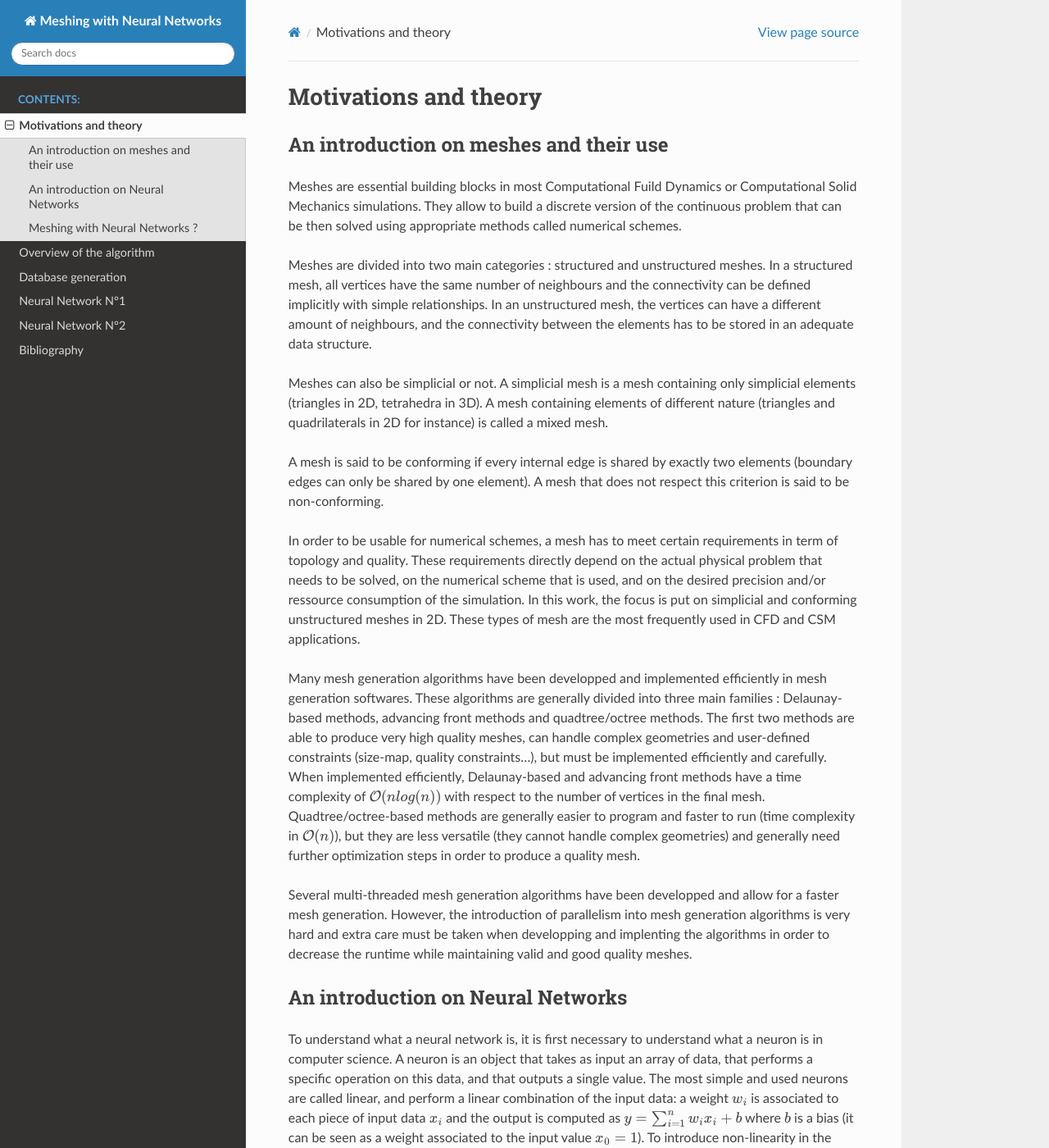
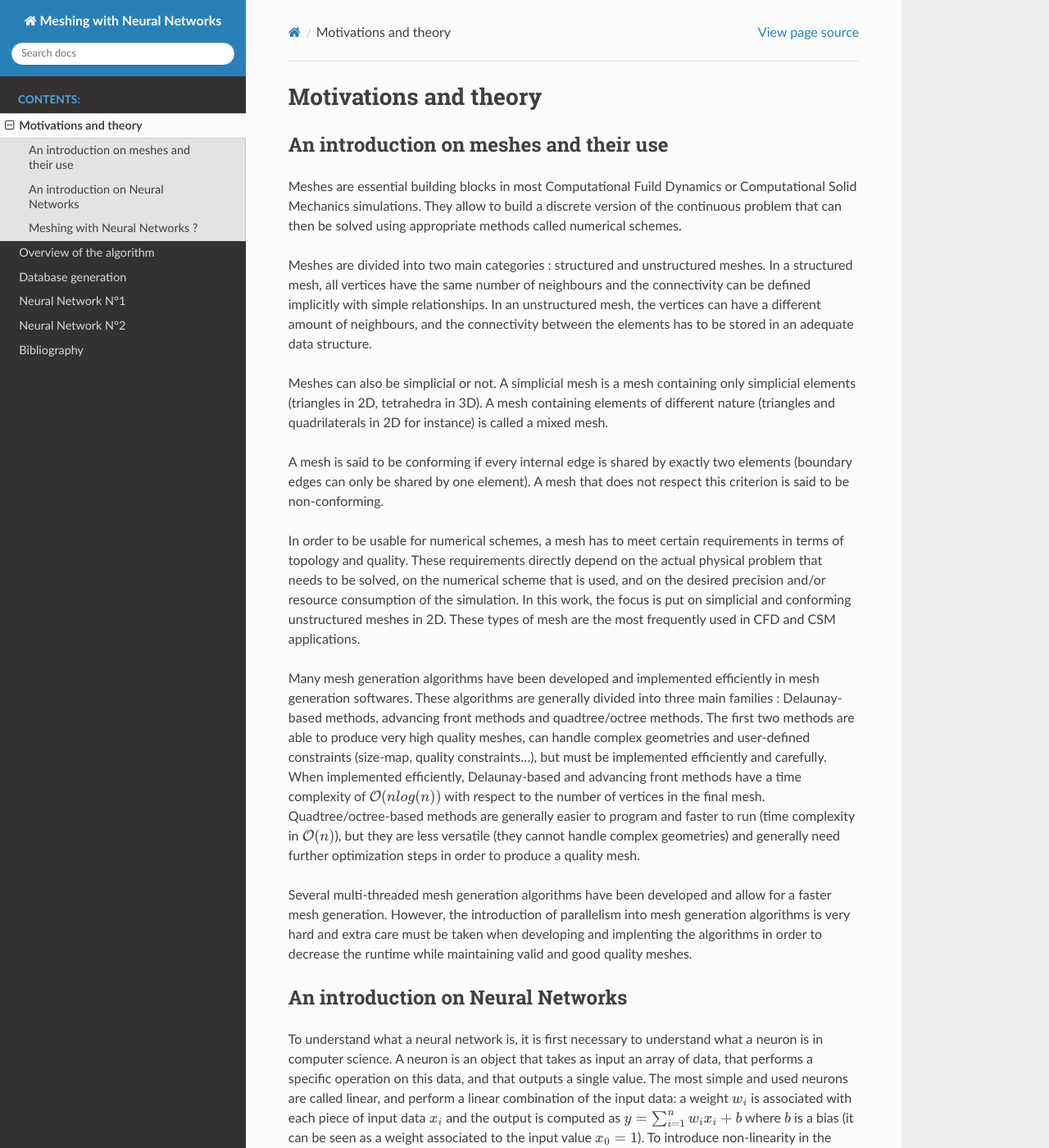
Before and after one commit to mtruel/projet_NN, a Sphinx documentation site: the page built from doc/source/motivations.rst, in a window 1280 px wide and 1400 px high. Shown: the whole window at 82% size. Built offline with Sphinx 7.4.7 and the Read the Docs theme 2.0.0, drawn with Linux system fonts in a browser that asks for light colours; some of the changed text lies outside the part shown.

Commit message:
[DOC] motivations - orthographe

```diff
--- a/doc/source/NN1.rst
+++ b/doc/source/NN1.rst
@@ -29,6 +29,8 @@ During a training, the accuracy, average loss and the standard deviation are plo
   :align: center
   :alt: Training for 4 contour nodes.
 
+  Training results for 4 countour nodes
+
 The network converges well. The accuracy reaches 80% that after 500 epochs while the averge loss stops decreasing. Moreover, the standard deviation is inferior to 1. This means that the neural network is close to the solution even when it misses.
 
 .. _fig-res2:
@@ -38,4 +40,6 @@ The network converges well. The accuracy reaches 80% that after 500 epochs while
   :align: center
   :alt: Training for 10 contour nodes.
 
+  Training results for 10 countour nodes
+
 However, when more contour point are present, the network is less accurate. This is due to the fact that on average more points are incerted in a polygon.
--- a/doc/source/motivations.rst
+++ b/doc/source/motivations.rst
@@ -4,7 +4,7 @@ Motivations and theory
 An introduction on meshes and their use
 ---------------------------------------
 
-Meshes are essential building blocks in most Computational Fuild Dynamics or Computational Solid Mechanics simulations. They allow to build a discrete version of the continuous problem that can be then solved using appropriate methods called numerical schemes.
+Meshes are essential building blocks in most Computational Fuild Dynamics or Computational Solid Mechanics simulations. They allow to build a discrete version of the continuous problem that can then be solved using appropriate methods called numerical schemes.
 
 Meshes are divided into two main categories : structured and unstructured meshes. In a structured mesh, all vertices have the same number of neighbours and the connectivity can be defined implicitly with simple relationships. In an unstructured mesh, the vertices can have a different amount of neighbours, and the connectivity between the elements has to be stored in an adequate data structure.
 
@@ -12,17 +12,17 @@ Meshes can also be simplicial or not. A simplicial mesh is a mesh containing onl
 
 A mesh is said to be conforming if every internal edge is shared by exactly two elements (boundary edges can only be shared by one element). A mesh that does not respect this criterion is said to be non-conforming.
 
-In order to be usable for numerical schemes, a mesh has to meet certain requirements in term of topology and quality. These requirements directly depend on the actual physical problem that needs to be solved, on the numerical scheme that is used, and on the desired precision and/or ressource consumption of the simulation. In this work, the focus is put on simplicial and conforming unstructured meshes in 2D. These types of mesh are the most frequently used in CFD and CSM applications.
+In order to be usable for numerical schemes, a mesh has to meet certain requirements in terms of topology and quality. These requirements directly depend on the actual physical problem that needs to be solved, on the numerical scheme that is used, and on the desired precision and/or resource consumption of the simulation. In this work, the focus is put on simplicial and conforming unstructured meshes in 2D. These types of mesh are the most frequently used in CFD and CSM applications.
 
-Many mesh generation algorithms have been developped and implemented efficiently in mesh generation softwares. These algorithms are generally divided into three main families : Delaunay-based methods, advancing front methods and quadtree/octree methods. The first two methods are able to produce very high quality meshes, can handle complex geometries and user-defined constraints (size-map, quality constraints...), but must be implemented efficiently and carefully. When implemented efficiently, Delaunay-based and advancing front methods have a time complexity of :math:`\mathcal{O}(n log(n))` with respect to the number of vertices in the final mesh. Quadtree/octree-based methods are generally easier to program and faster to run (time complexity in :math:`\mathcal{O}(n)`), but they are less versatile (they cannot handle complex geometries) and generally need further optimization steps in order to produce a quality mesh.
+Many mesh generation algorithms have been developed and implemented efficiently in mesh generation softwares. These algorithms are generally divided into three main families : Delaunay-based methods, advancing front methods and quadtree/octree methods. The first two methods are able to produce very high quality meshes, can handle complex geometries and user-defined constraints (size-map, quality constraints...), but must be implemented efficiently and carefully. When implemented efficiently, Delaunay-based and advancing front methods have a time complexity of :math:`\mathcal{O}(n log(n))` with respect to the number of vertices in the final mesh. Quadtree/octree-based methods are generally easier to program and faster to run (time complexity in :math:`\mathcal{O}(n)`), but they are less versatile (they cannot handle complex geometries) and generally need further optimization steps in order to produce a quality mesh.
 
-Several multi-threaded mesh generation algorithms have been developped and allow for a faster mesh generation. However, the introduction of parallelism into mesh generation algorithms is very hard and extra care must be taken when developping and implenting the algorithms in order to decrease the runtime while maintaining valid and good quality meshes.
+Several multi-threaded mesh generation algorithms have been developed and allow for a faster mesh generation. However, the introduction of parallelism into mesh generation algorithms is very hard and extra care must be taken when developing and implenting the algorithms in order to decrease the runtime while maintaining valid and good quality meshes.
 
 
 An introduction on Neural Networks
 ----------------------------------
 
-To understand what a neural network is, it is first necessary to understand what a neuron is in computer science. A neuron is an object that takes as input an array of data, that performs a specific operation on this data, and that outputs a single value. The most simple and used neurons are called linear, and perform a linear combination of the input data: a weight :math:`w_i` is associated to each piece of input data :math:`x_i` and the output is computed as :math:`y = \sum_{i=1}^n{w_i x_i} + b` where :math:`b` is a bias (it can be seen as a weight associated to the input value :math:`x_0 = 1`). To introduce non-linearity in the process, the output is then processed through an activation function :math:`f` (Heaviside, ReLU, Sigmoid...). A neuron is fully defined by the value of its weights :math:`w_i, i\in\{0,...,n\}`. A representation of a single linear neuron with the Heaviside activation function can be seen in figure :numref:`neuron`.
+To understand what a neural network is, it is first necessary to understand what a neuron is in computer science. A neuron is an object that takes as input an array of data, that performs a specific operation on this data, and that outputs a single value. The most simple and used neurons are called linear, and perform a linear combination of the input data: a weight :math:`w_i` is associated with each piece of input data :math:`x_i` and the output is computed as :math:`y = \sum_{i=1}^n{w_i x_i} + b` where :math:`b` is a bias (it can be seen as a weight associated to the input value :math:`x_0 = 1`). To introduce non-linearity in the process, the output is then processed through an activation function :math:`f` (Heaviside, ReLU, Sigmoid...). A neuron is fully defined by the value of its weights :math:`w_i, i\in\{0,...,n\}`. A representation of a single linear neuron with the Heaviside activation function can be seen in figure :numref:`neuron`.
 
 .. _neuron:
 .. figure:: images/neuron.png
@@ -45,7 +45,24 @@ A neural network is a collection of neurons organized in layers, each layer cont
 
   Representation of a neural network.
 
-In order to obtain a desired output from a certain input, the weights must have "correct" values. To compute these values, the network has to be trained before it can be used. This training process requires a database of inputs and desired outputs. The inputs go through the neural networks, which produces an output that is compared to the desired output. Using some error measure between the predicted output and the desired output, the weights are then updated in order to minimize this error. The error measure is called the loss function, and the weights are updated using a gradient descent method aimed at minimizing this function. In general, the weights are not updated after each sample of the database because it's too cotsly in term of computational resources. Instead, the loss function is computed with a certain number of samples (50 for instance), and then the weights are updated by minimizing this loss. Such a group of samples is called a batch. Finally, a single run through the database is not enough to train the network, and the database must be run through many times. A full pass through the entire database is called an epoch. In general, many epochs are needed to train efficiently the neural network.
+In order to obtain a desired output from a certain input,
+the weights must have "correct" values. To compute these values,
+the network has to be trained before it can be used.
+This training process requires a database of inputs and desired outputs.
+The inputs go through the neural networks, which produce an output that is
+compared to the desired output. Using some error measure between the predicted
+output and the desired output, the weights are then updated in order to minimize
+this error. The error measure is called the loss function, and the weights are
+updated using a gradient descent method aimed at minimizing this function.
+In general, the weights are not updated after each sample of the database
+because it's too costly in terms of computational resources. Instead, the
+loss function is computed with a certain number of samples (50 for instance),
+and then the weights are updated by minimizing this loss.
+Such a group of samples is called a batch.
+Finally, a single run through the database is not enough to train the network,
+and the database must be run through many times. A full pass through the entire
+database is called an epoch. In general, many epochs are needed to train
+efficiently the neural network.
 
 
 Meshing with Neural Networks ?
```
Also changed, not shown: doc/source/images/neural_network.svg.2022_02_08_23_12_44.0.svg (added), doc/source/images/nn1res10.png, doc/source/images/nn1res4.png, doc/source/images/nn1res4_clean.png (added), doc/source/images/nn1res4_clean.png.2022_02_08_23_03_44.0.svg (added).
